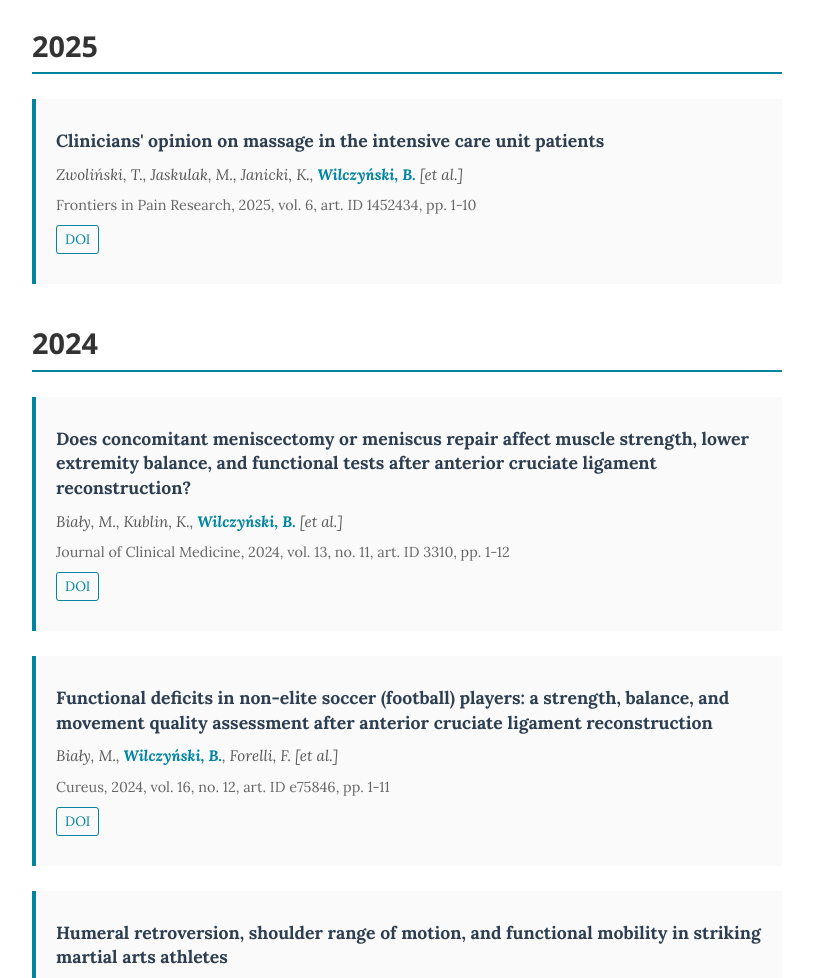
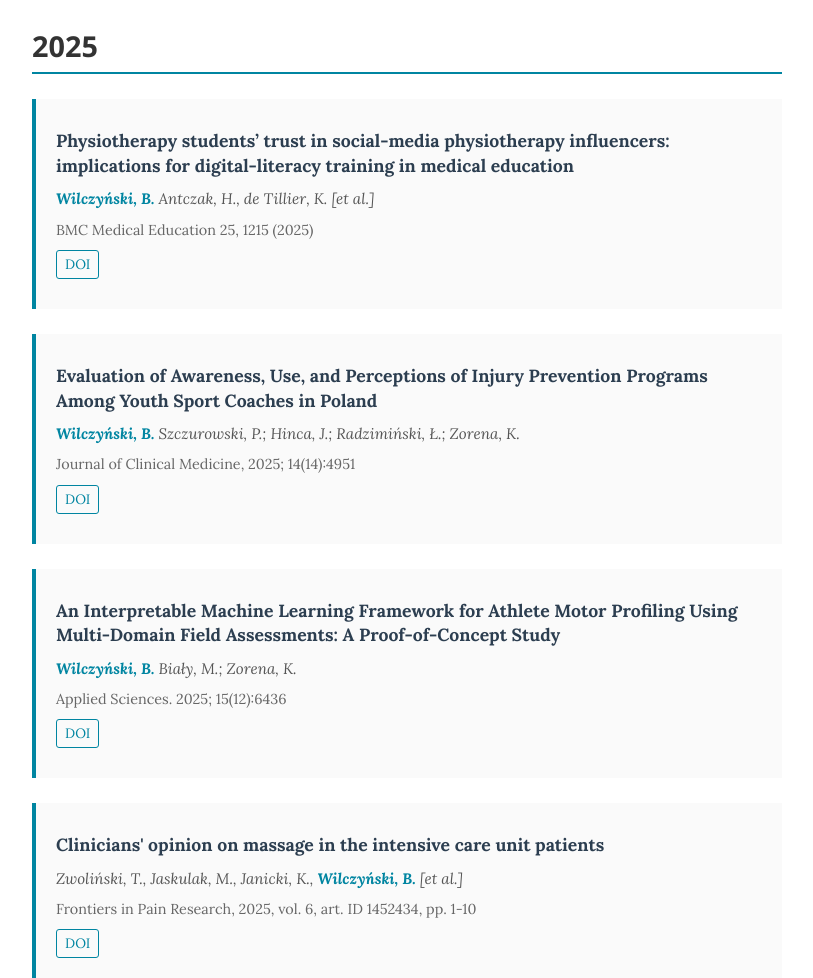
Before and after one commit to BartWil/Bart, a plain HTML site: page publications.html in a window 1280 px wide. Shown: the part 449-1427 px from the top of the page, without its empty margins (233-1046 px from the left). Drawn offline with nearby package versions, Linux system fonts and the light colour scheme.

Commit message:
Update publications.html

```diff
--- a/publications.html
+++ b/publications.html
@@ -209,6 +209,33 @@
                 <!-- 2025 Publications -->
                 <div class="year-section">
                     <h2 class="year-heading">2025</h2>
+
+                     <div class="publication">
+                        <p class="publication-title">Physiotherapy students’ trust in social-media physiotherapy influencers: implications for digital-literacy training in medical education</p>
+                        <p class="publication-authors"><span class="highlight-author">Wilczyński, B.</span> Antczak, H., de Tillier, K. [et al.] </p>
+                        <p class="publication-journal">BMC Medical Education 25, 1215 (2025)</p>
+                        <p class="publication-links">
+                            <a href="https://doi.org/10.1186/s12909-025-07760-0" target="_blank">DOI</a>
+                        </p>
+                    </div>
+
+                     <div class="publication">
+                        <p class="publication-title">Evaluation of Awareness, Use, and Perceptions of Injury Prevention Programs Among Youth Sport Coaches in Poland</p>
+                        <p class="publication-authors"><span class="highlight-author">Wilczyński, B.</span> Szczurowski, P.; Hinca, J.; Radzimiński, Ł.; Zorena, K. </p>
+                        <p class="publication-journal">Journal of Clinical Medicine, 2025; 14(14):4951</p>
+                        <p class="publication-links">
+                            <a href="https://doi.org/10.3390/jcm14144951" target="_blank">DOI</a>
+                        </p>
+                    </div>
+
+                     <div class="publication">
+                        <p class="publication-title">An Interpretable Machine Learning Framework for Athlete Motor Profiling Using Multi-Domain Field Assessments: A Proof-of-Concept Study</p>
+                        <p class="publication-authors"><span class="highlight-author">Wilczyński, B.</span>  Biały, M.; Zorena, K.</p>
+                        <p class="publication-journal">Applied Sciences. 2025; 15(12):6436</p>
+                        <p class="publication-links">
+                            <a href="https://doi.org/10.3390/app15126436" target="_blank">DOI</a>
+                        </p>
+                    </div>
 
                     <div class="publication">
                         <p class="publication-title">Clinicians' opinion on massage in the intensive care unit patients</p>
```
